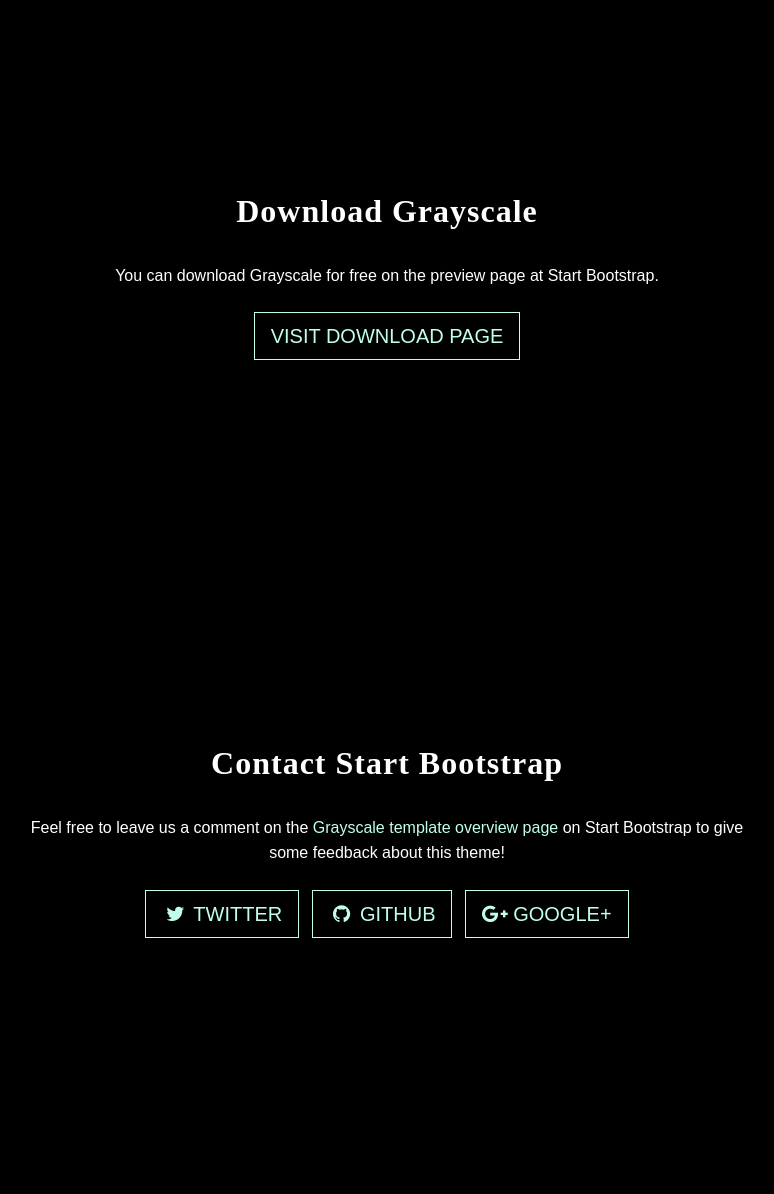
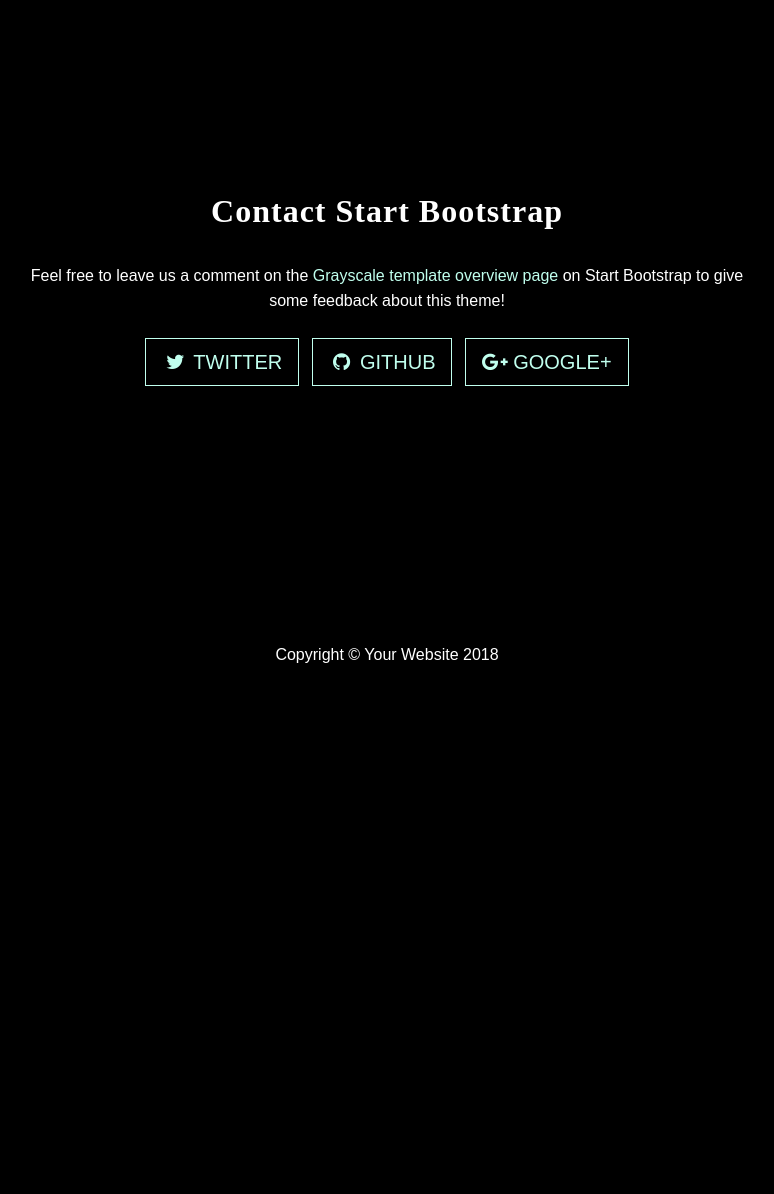
Before and after one commit to StartBootstrap/startbootstrap-grayscale, a PHP site: page / in a window 1280 px wide. Shown: the part 1379-2573 px from the top of the page, without its empty margins (253-1027 px from the left). After the commit the page ends 2042 px from the top, so only its background shows below. Run offline with PHP 8.4, Linux system fonts and the light colour scheme; some libraries are stand-ins or nearby versions.

Commit message:
rm download

```diff
--- a/css/grayscale.css
+++ b/css/grayscale.css
@@ -228,6 +228,10 @@ ul.banner-social-buttons {
   }
 }
 
+.subhead {
+  font-size: 1.5rem;
+}
+
 footer {
   padding: 3rem 0;
 }
--- a/index.html
+++ b/index.html
@@ -11,6 +11,10 @@
 
   <title>Ján Dugovič &ndash; UX designer</title>
 
+
+
+
+
   <!-- Favicons -->
   <link rel="apple-touch-icon" sizes="180x180" href="/apple-touch-icon.png">
   <link rel="icon" type="image/png" sizes="32x32" href="/favicon-32x32.png">
@@ -19,6 +23,10 @@
   <link rel="mask-icon" href="/safari-pinned-tab.svg" color="#5bbad5">
   <meta name="msapplication-TileColor" content="#ffc40d">
   <meta name="theme-color" content="#ffffff">
+
+
+
+
 
   <!-- Bootstrap core CSS -->
   <link href="vendor/bootstrap/css/bootstrap.min.css" rel="stylesheet">
@@ -33,6 +41,10 @@
 </head>
 
 <body id="page-top">
+
+
+
+
 
   <!-- Navigation -->
   <nav class="navbar navbar-expand-lg navbar-light fixed-top" id="mainNav">
@@ -58,6 +70,10 @@
       </div>
     </div>
   </nav>
+
+
+
+
 
   <div id="portfolio" class="masthead">
     <div class="intro-body">
@@ -91,7 +107,10 @@
       </div>
     </div>
   </div>
-  </div>
+
+
+
+
 
   <!-- About Section -->
   <section id="about" class="content-section text-center">
@@ -99,24 +118,19 @@
       <div class="row">
         <div class="col-lg-8 mx-auto">
           <h2>About Ján Dugovič</h2>
-          <p>I'm a User Experience Designer based in Prague
-            <br>focused on building meaningful experiences through design.</p>
-          <p>3 photos</p>
+          <div class="subhead">
+            <p>I'm a User Experience Designer based in Prague
+              <br>focused on building meaningful experiences through design.</p>
+            <p>3 photos</p>
+          </div>
         </div>
       </div>
     </div>
   </section>
 
-  <!-- Download Section -->
-  <section id="download" class="download-section content-section text-center">
-    <div class="container">
-      <div class="col-lg-8 mx-auto">
-        <h2>Download Grayscale</h2>
-        <p>You can download Grayscale for free on the preview page at Start Bootstrap.</p>
-        <a href="http://startbootstrap.com/template-overviews/grayscale/" class="btn btn-default btn-lg">Visit Download Page</a>
-      </div>
-    </div>
-  </section>
+
+
+
 
   <!-- Contact Section -->
   <section id="contact" class="content-section text-center">
@@ -153,12 +167,19 @@
   </section>
 
 
+
+
+
   <!-- Footer -->
   <footer>
     <div class="container text-center">
       <p>Copyright &copy; Your Website 2018</p>
     </div>
   </footer>
+
+
+
+
 
   <!-- Bootstrap core JavaScript -->
   <script src="vendor/jquery/jquery.min.js"></script>
@@ -168,7 +189,7 @@
   <script src="vendor/jquery-easing/jquery.easing.min.js"></script>
 
   <!-- Google Maps API Key - Use your own API key to enable the map feature. More information on the Google Maps API can be found at https://developers.google.com/maps/ -->
-  <script src="https://maps.googleapis.com/maps/api/js?key=AIzaSyCRngKslUGJTlibkQ3FkfTxj3Xss1UlZDA&sensor=false"></script>
+  <!-- <script src="https://maps.googleapis.com/maps/api/js?key=AIzaSyCRngKslUGJTlibkQ3FkfTxj3Xss1UlZDA&sensor=false"></script> -->
 
   <!-- Custom scripts for this template -->
   <script src="js/grayscale.min.js"></script>
--- a/scss/grayscale.scss
+++ b/scss/grayscale.scss
@@ -218,6 +218,10 @@ ul.banner-social-buttons {
   }
 }
 
+.subhead {
+  font-size: 1.5rem;
+}
+
 footer {
   padding: 3rem 0;
   p {
```
Also changed, not shown: css/grayscale.min.css.
